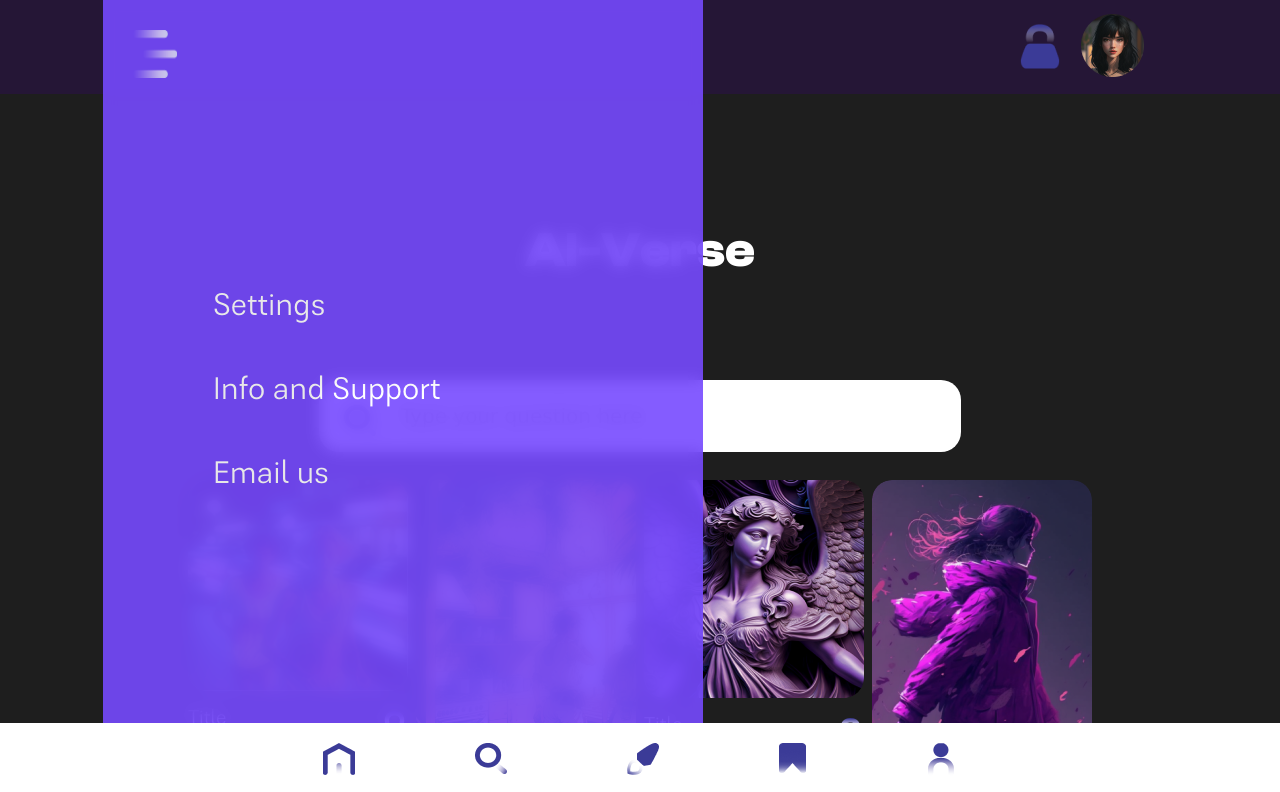
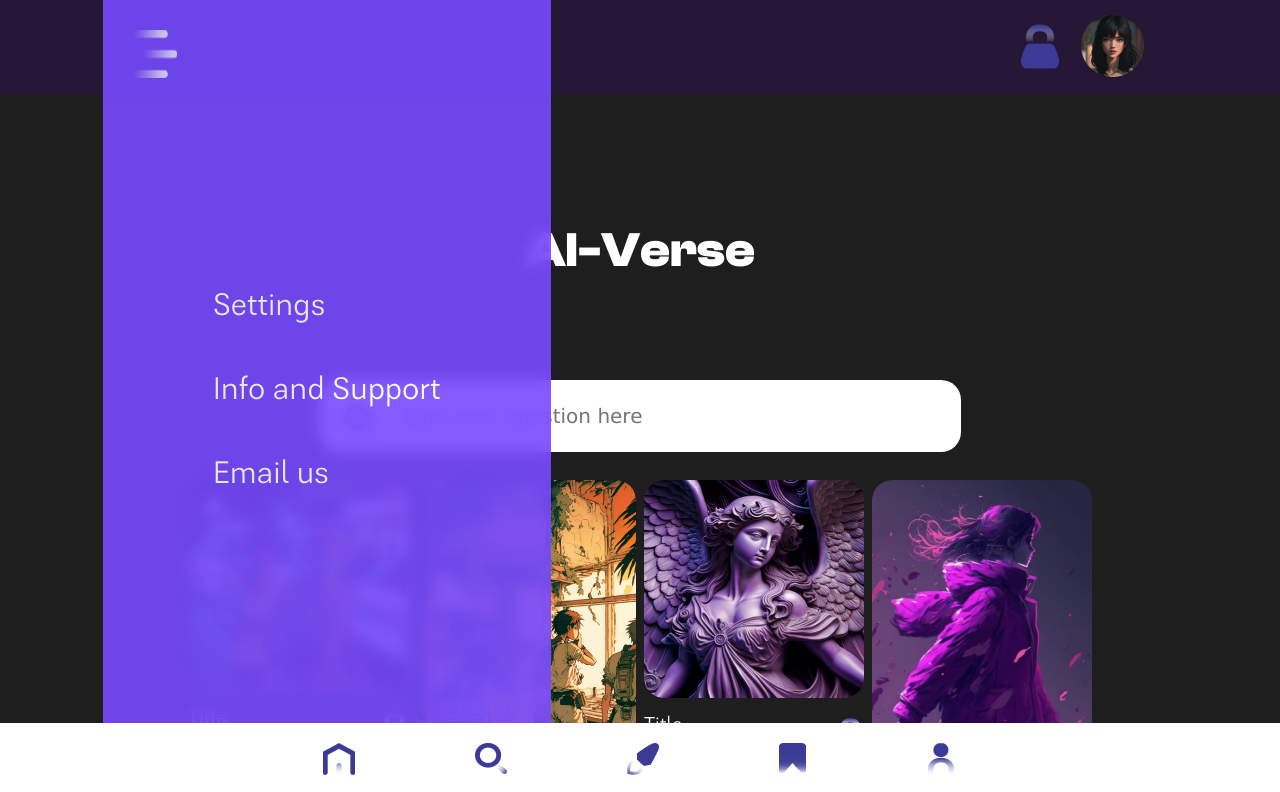
Before and after one commit to likhonsorkar/ai-varse, a plain HTML site: page index.html in a window 1280 px wide. Both pictures are taken after a click on the element 148 px from the left and 47 px from the top of the page. Shown: the top 792 px of the page. Drawn offline with Linux system fonts and the light colour scheme.

Commit message:
fix some problem

```diff
--- a/style.css
+++ b/style.css
@@ -18,9 +18,12 @@
 }
 body{
     background: #1E1E1E;
+    height: 100%;
+    max-width: 100%;
+
 }
 .container{
-    width: 1028px;
+    max-width: 1028px;
     margin: 0 auto;
 }
 .right{
@@ -102,7 +105,7 @@ img#humburger-icon1{
     left: -23px;
     padding: 30px;
     background-color: rgb(118, 74, 255);
-    width: 600px;
+    max-width: 600px;
     opacity: 0.90;
     height: 100vh;
     display: none;
@@ -168,7 +171,7 @@ img#humburger-icon1{
   /* Search Area */
   .search_area{
     display: flex;
-    width: 642px;
+    max-width: 642px;
     height: 72px;
     background-color: #fff;
     margin: 0 auto;
@@ -182,7 +185,7 @@ img#humburger-icon1{
     padding: 5px;
   }
   .search_area input[type="text"] {
-    width: 100%;
+    max-width: 100%;
     height: 100%;
     font-family: 'Verdana';
     font-style: normal;
```
